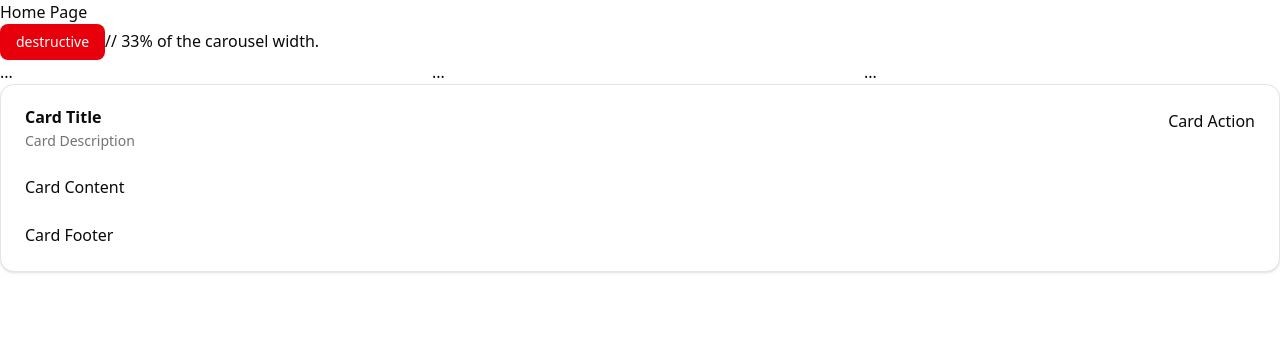
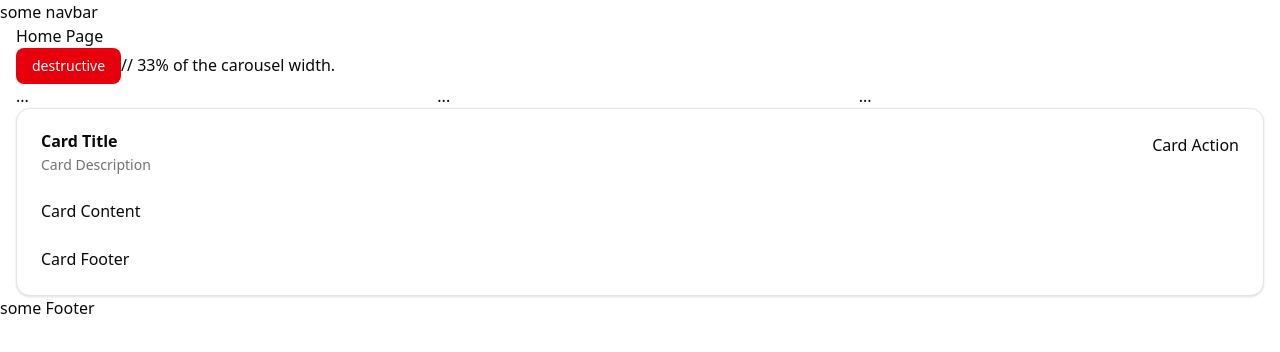
Before and after one commit to MRaihanZ/subcommerce-frontend, a React (Vite) app: page / in a window 1280 px wide. Shown: the top 352 px of the page. Built offline with nearby package versions, Linux system fonts and the light colour scheme.

Commit message:
feat: adding main layout, navbar and footer. change handleFallback function handle props. change title for every page

```diff
--- a/src/router/route.tsx
+++ b/src/router/route.tsx
@@ -2,11 +2,11 @@ import { Suspense } from "react";
 import { createBrowserRouter, RouterProvider } from "react-router";
 
 // Layouts
-// import MainLayout from "../layouts/mainLayout";
+import MainLayout from "../layouts/mainLayout";
 
 // Components
-// import Navbar from "../components/navbar";
-// import Footer from "../components/footer";
+import Navbar from "../components/my_components/navbar";
+import Footer from "../components/my_components/footer";
 // import Loading from "../components/loading";
 
 // Pages
@@ -14,13 +14,25 @@ import NotFound from "../pages/notFound";
 import HomePage from "../pages/home";
 // import SignUp from "../components/signUp";
 
-const handleFallback = (Component: React.ComponentType) => {
+interface HandleFallbackProps {
+	Title: string;
+	Component: React.ComponentType;
+	ShowNavbar: boolean;
+	ShowFooter: boolean;
+}
+
+const handleFallback = ({
+	Title,
+	Component,
+	ShowNavbar,
+	ShowFooter,
+}: HandleFallbackProps) => {
 	return (
 		<Suspense fallback={"Loading......"}>
-			{/* <Navbar />
-			<MainLayout pages={Component} />
-			<Footer /> */}
-			<Component />
+			<title>{Title}</title>
+			{ShowNavbar && <Navbar />}
+			<MainLayout Page={Component} />
+			{ShowFooter && <Footer />}
 		</Suspense>
 	);
 };
@@ -28,7 +40,12 @@ const handleFallback = (Component: React.ComponentType) => {
 const routes = createBrowserRouter([
 	{
 		path: "/",
-		element: handleFallback(HomePage),
+		element: handleFallback({
+			Title: "Home Page",
+			Component: HomePage,
+			ShowNavbar: true,
+			ShowFooter: true,
+		}),
 	},
 	// {
 	// 	path: "/daftar",
@@ -37,7 +54,12 @@ const routes = createBrowserRouter([
 	// },
 	{
 		path: "*",
-		element: handleFallback(NotFound),
+		element: handleFallback({
+			Title: "Page Not Found",
+			Component: NotFound,
+			ShowNavbar: true,
+			ShowFooter: true,
+		}),
 	},
 	// {
 	// 	path: "/test",
```
